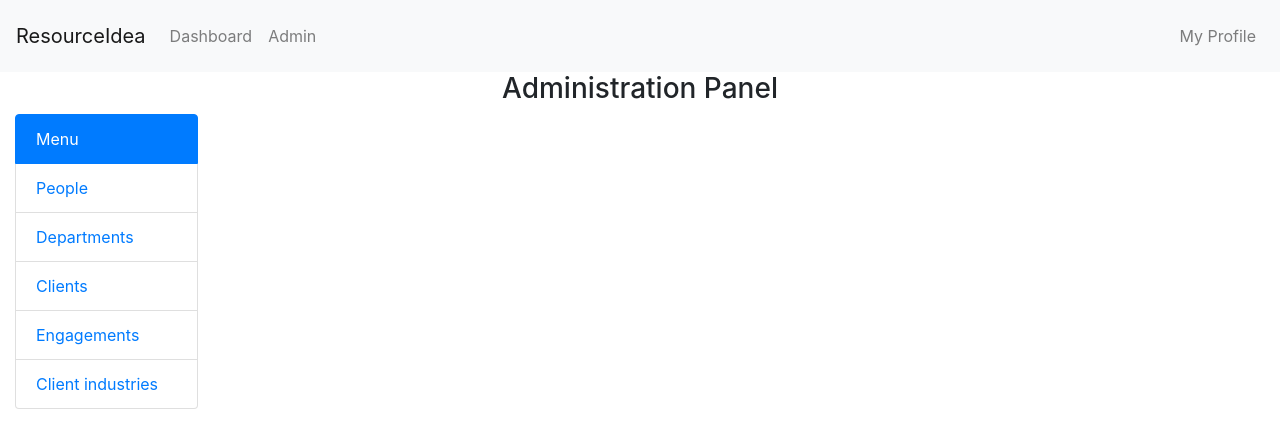
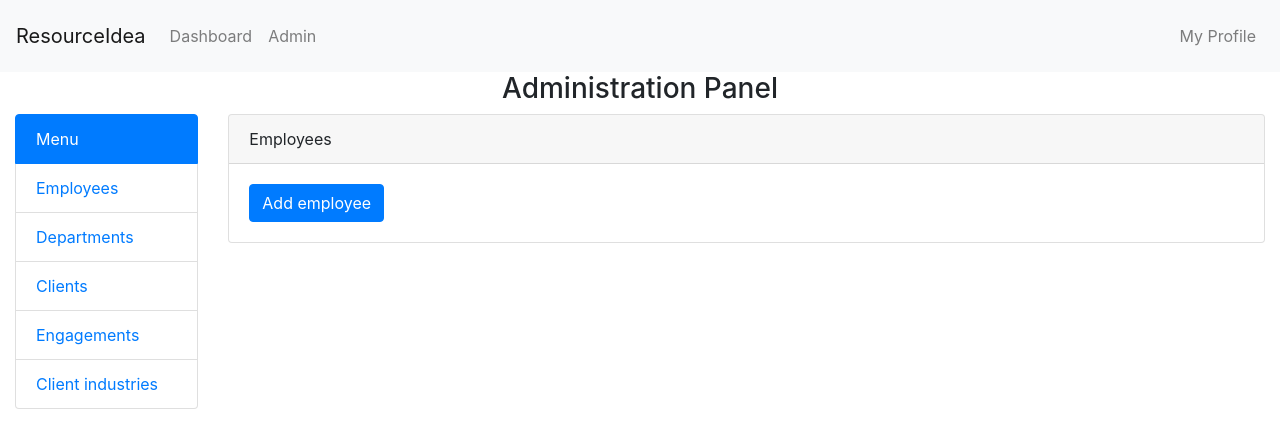
Before and after one commit to resourceidea/resourceideaui, a React (Create React App) app: page /admin/employees in a window 1280 px wide. Shown: the top 448 px of the page. Built offline with nearby package versions, Linux system fonts and the light colour scheme.

Commit message:
Change naming to employees from people

```diff
--- a/src/components/pages/admin/Admin.js
+++ b/src/components/pages/admin/Admin.js
@@ -1,7 +1,7 @@
 import React, { Component } from "react";
 import AdminMenu from "./AdminMenu";
 import { Route } from "react-router-dom";
-import People from "./People";
+import Employee from "./Employee";
 import Departments from "./Departments";
 import Clients from "./Clients";
 import Engagements from "./Engagements";
@@ -17,7 +17,7 @@ class Admin extends Component {
                         <AdminMenu />
                     </div>
                     <div className='col-10'>
-                        <Route path='/admin/people' component={People} />
+                        <Route path='/admin/employees' component={Employee} />
                         <Route path='/admin/departments' component={Departments} />
                         <Route path='/admin/clients' component={Clients} />
                         <Route path='/admin/engagements' component={Engagements} />
--- a/src/components/pages/admin/AdminMenu.js
+++ b/src/components/pages/admin/AdminMenu.js
@@ -12,7 +12,7 @@ class AdminMenu extends Component{
                 <ul className="list-group">
                     <li style={adminMenuStyle} className="list-group-item active">Menu</li>
                     <li style={adminMenuStyle} className="list-group-item">
-                        <Link to='/admin/people'>People</Link>
+                        <Link to='/admin/employees'>Employees</Link>
                     </li>
                     <li style={adminMenuStyle} className="list-group-item">
                         <Link to='/admin/departments'>Departments</Link>
--- a/src/components/pages/admin/Employee.js
+++ b/src/components/pages/admin/Employee.js
@@ -1,13 +1,13 @@
 import React, { Component } from "react";
 import { Link, Route } from "react-router-dom";
-import AddPeople from "./AddEmployee";
+import AddEmployee from "./AddEmployee";
 
 class Employee extends Component{
     render() {
         return(
             <div className="card text-justify">
                 <div className='card-header'>
-                    People
+                    Employees
                 </div>
                 <div className="card-body">
                     <Link to='/admin/employee/add' className='btn btn-primary'>Add employee</Link>
```
